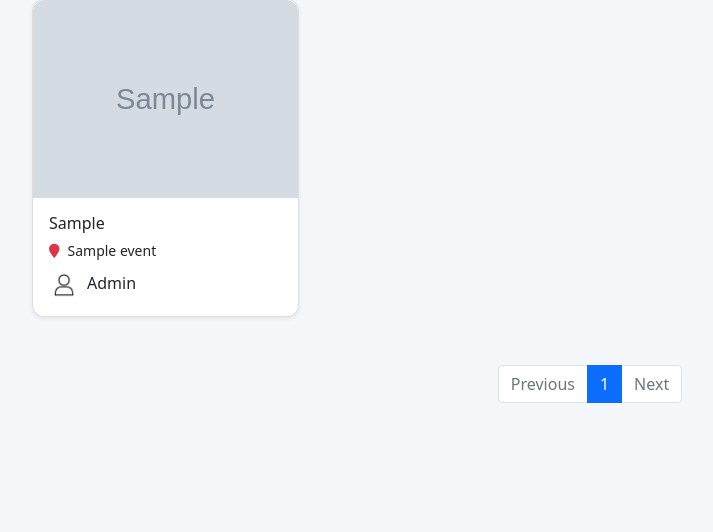
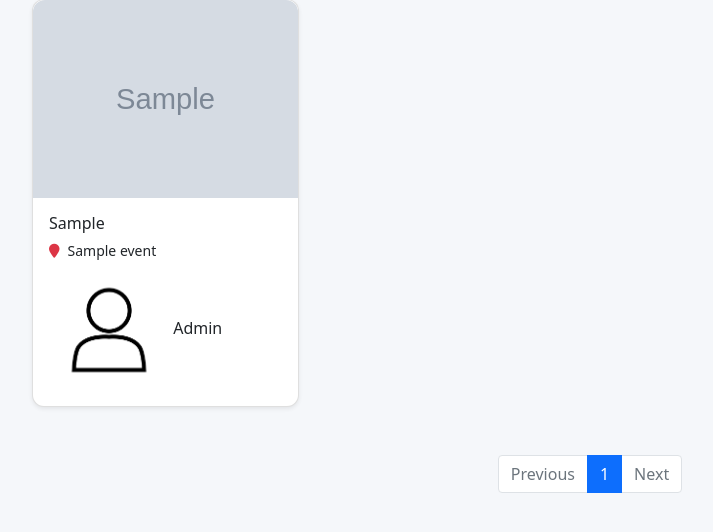
Before and after one commit to VanGuard16/Mavericks, a Django app: page /gallery/ in a window 1280 px wide. Shown: the part 197-729 px from the top of the page, without its empty margins (50-763 px from the left). Run offline with Django 5.2, Linux system fonts and the light colour scheme; data comes from the database, SQL or seed files in the repository; tables that the repository leaves empty hold one stand-in row (values such as "Sample post"); grey boxes marked "Sample" are stand-in pictures.

Commit message:
Update gallery.html

```diff
--- a/gallery/templates/gallery.html
+++ b/gallery/templates/gallery.html
@@ -36,10 +36,14 @@
         <div class="card-body">
           <h6 class="mb-1 text-capitalize">{{photo.caption}}</h6>
           <small class="text-secondary-emphasis"><i class="fa-solid fa-map-marker pe-2 text-danger"></i>{{photo.event.name}}</small>
-          <p class="text-capitalize mt-2 mb-0"><img src="{{ photo.user.profile.image.url }}"
-                 class="rounded-circle me-2"
-                 alt="Profile"
-                 style="width: 30px; height: 30px; object-fit: cover;"></i>{{photo.user}}</p>
+          <p class="text-capitalize mt-2 mb-0">
+            {% if user.profile.image %}
+              <img src="{{ user.profile.image.url }}" class="rounded-circle" width="120" height="120" style="object-fit: cover;">
+            {% else %}
+              <img src="{% static 'profiles/default.jpg' %}" class="rounded-circle" width="120" height="120" style="object-fit: cover;">
+            {% endif %}
+
+        </i>{{photo.user}}</p>
         </div>
       </div>
     </div>
```
